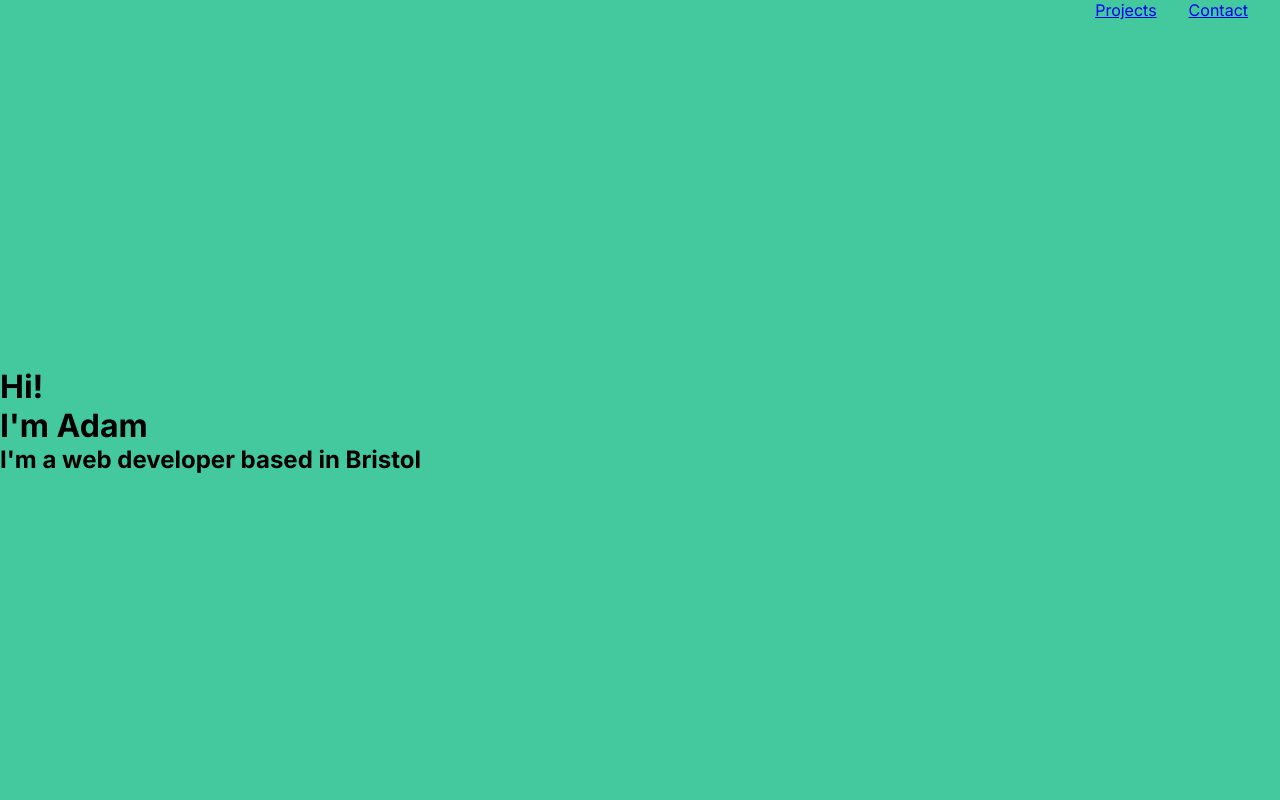
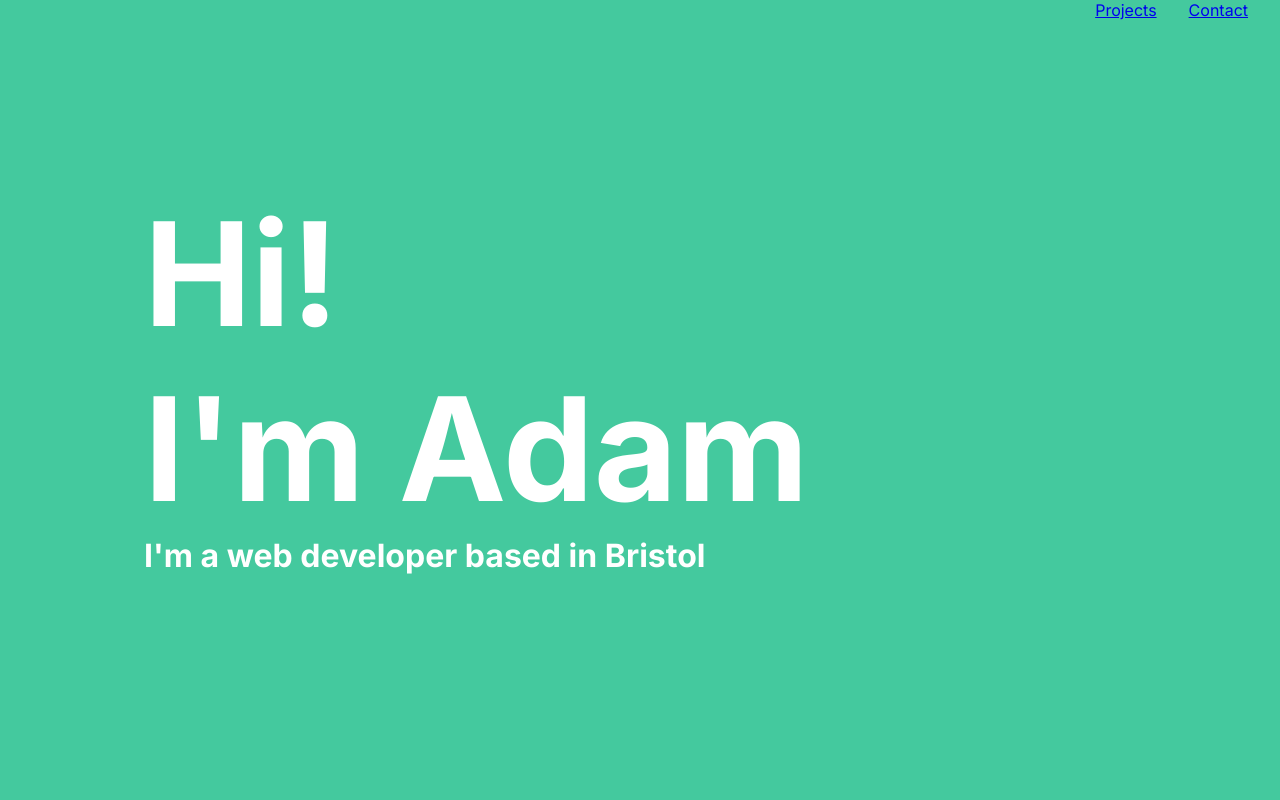
Before and after one commit to adamggrover/portfolio-project, a plain HTML site: page index.html in a window 1280 px wide. Shown: the top 800 px of the page. Drawn offline with Linux system fonts and the light colour scheme.

Commit message:
Position welcome section text

```diff
--- a/styles.css
+++ b/styles.css
@@ -68,3 +68,18 @@ main{
 #contact{
     background-color: #44c99e;
 }
+
+.hi,.name{
+    font-size: 9rem;
+    color: #ffffff;
+}
+
+.role{
+    font-size: 2rem;
+    color: #ffffff  ;
+}
+
+#welcome-text{
+    margin-left: 9rem;
+    margin-top: -5rem;
+}
```
